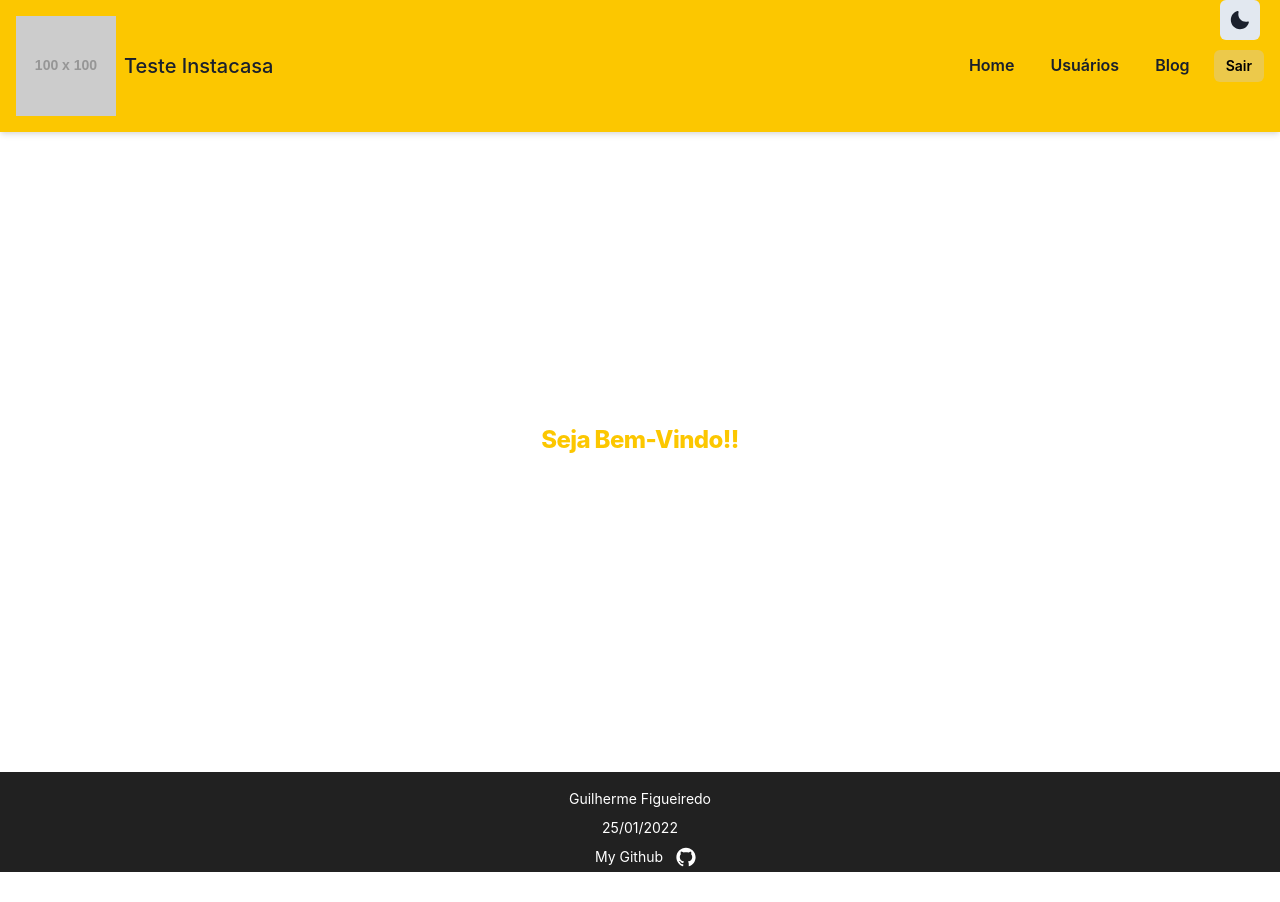
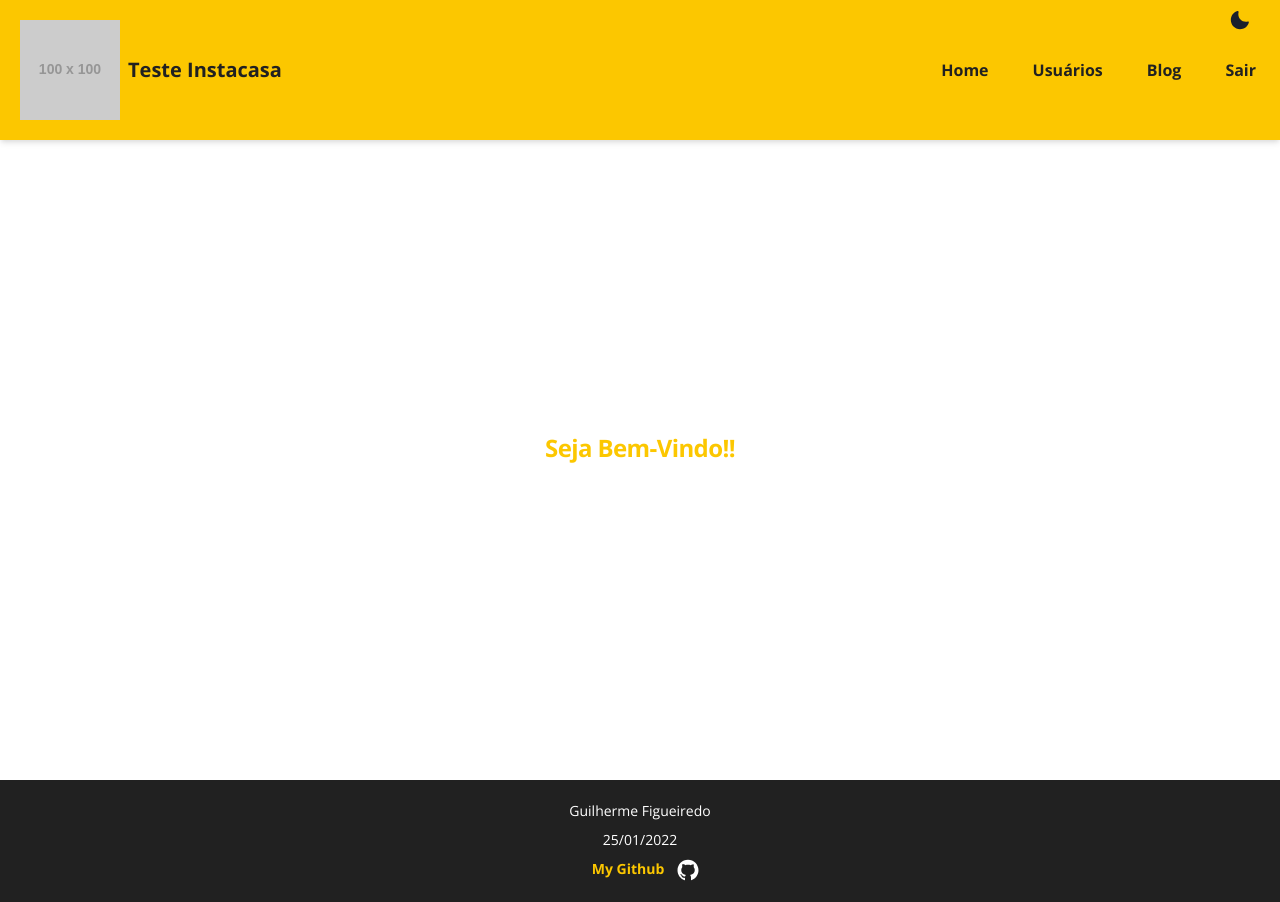
Before and after one commit to guiduck/instacasa-challenge, a Next.js app in the folder web/: page / in a window 1280 px wide. Before the commit the page ends 872 px from the top, so only its background shows below. Built offline with nearby package versions, Linux system fonts and the light colour scheme; no server answers.

Commit message:
Layout changes and added global theme for links

```diff
--- a/web/package.json
+++ b/web/package.json
@@ -13,6 +13,8 @@
     "@chakra-ui/react": "^1.7.4",
     "@emotion/react": "^11.7.1",
     "@emotion/styled": "^11.6.0",
+    "@fontsource/open-sans": "^4.5.3",
+    "@fontsource/raleway": "^4.5.1",
     "@types/axios": "^0.14.0",
     "@types/react-icons": "^3.0.0",
     "axios": "^0.25.0",
--- a/web/pages/_app.tsx
+++ b/web/pages/_app.tsx
@@ -3,15 +3,26 @@ import { AppProps } from 'next/app'
 import { ChakraProvider } from '@chakra-ui/react';
 import Layout from '../src/components/Layout';
 import { UserProvider } from '../src/contexts/UserContext';
+import global from '../src/theme/global';
+import '@fontsource/open-sans/700.css'
+import '@fontsource/open-sans'
+import '@fontsource/raleway/400.css'
+import styled from "@emotion/styled";
+
+const Font = styled.div`
+  font-family: "Open Sans";
+`;
 
 const MyApp: React.FC<AppProps> = ({ Component, pageProps }) => {
   return (
-    <ChakraProvider>
-      <UserProvider>
-        <Layout>
-          <Component {...pageProps} />
-        </Layout>
-      </UserProvider>
+    <ChakraProvider theme={global}>
+      <Font>
+        <UserProvider>
+          <Layout>
+            <Component {...pageProps} />
+          </Layout>
+        </UserProvider>
+      </Font>
     </ChakraProvider>
   );
 }
--- a/web/src/components/Footer/index.tsx
+++ b/web/src/components/Footer/index.tsx
@@ -10,7 +10,7 @@ import LinkCustom from '../LinkCustom';
 
 const Footer: React.FC = () => {
 
-  const bg = useColorModeValue("#212121", "gray.800");
+  const bg = useColorModeValue("#212121", "#212121");
 
   return (
     <>
@@ -18,8 +18,8 @@ const Footer: React.FC = () => {
         bg={bg}
         w="full"
         px={{ base: 2, sm: 4 }}
-        py={4}
-        height='100px'
+        py='20px'
+        height='auto'
       >
         <Flex justifyContent='center'>
           <VStack
@@ -35,9 +35,6 @@ const Footer: React.FC = () => {
               25/01/2022
             </chakra.p>
             <chakra.p fontSize='sm' color='#FFF'>
-              {/* <Link href='https://github.com/guiduck'>
-                <chakra.a target='_blank'>https://github.com/guiduck</chakra.a>
-              </Link> */}
               <LinkCustom url='https://github.com/guiduck' icon={AiFillGithub}>
                 My Github
               </LinkCustom>
--- a/web/src/components/Layout/index.tsx
+++ b/web/src/components/Layout/index.tsx
@@ -15,7 +15,8 @@ const Layout: React.FC = ({ children }) => {
 
       <Flex style={{position: 'absolute', right: 20}}>
         <IconButton
-          bg={useColorModeValue('gray.200', 'gray.700')}
+          bg={useColorModeValue('rgba(0, 0, 0, 0)', 'gray.700')}
+          _hover={{bg: useColorModeValue('#ffe60081', '#dbddff73')}}
           p={2}
           aria-label="theme"
           fontSize="20px"
@@ -26,8 +27,6 @@ const Layout: React.FC = ({ children }) => {
       {children}
 
       <Flex
-        // position='fixed'
-        // bottom='0'
         w='full'
       >
         <Footer />
--- a/web/src/components/LinkCustom/index.tsx
+++ b/web/src/components/LinkCustom/index.tsx
@@ -23,7 +23,7 @@ const LinkCustom: React.FC<Props> = ({ children, url, icon }) => {
           <Box px={3}>
             {children}
           </Box>
-          {React.createElement(icon, {color: 'white', fontSize: 22})}
+          {React.createElement(icon, {color: 'white', fontSize: 24})}
         </Flex>
       </a>
     </Link>
--- a/web/src/components/Menu/index.tsx
+++ b/web/src/components/Menu/index.tsx
@@ -7,6 +7,7 @@ import {
   HStack,
   IconButton,
   Image,
+  Text,
   useColorModeValue,
   useDisclosure,
   VisuallyHidden,
@@ -19,8 +20,8 @@ import Router from 'next/router'
 
 const Menu: React.FC = () => {
 
-  const bg = useColorModeValue("#FCC700", "gray.800");
-  const textColor = useColorModeValue('#212121', 'white')
+  const bg = useColorModeValue("#FCC700", "#212121");
+  const textColor = useColorModeValue('#212121', 'gray.200')
   const mobileNav = useDisclosure();
 
   const handleRedirect = (url: string) => {
@@ -32,22 +33,20 @@ const Menu: React.FC = () => {
       <chakra.header
         bg={bg}
         w="full"
-        px={{ base: 2, sm: 4 }}
-        py={4}
         shadow="md"
       >
-        <Flex alignItems="center" justifyContent="space-between" mx="auto">
+        <Flex alignItems="center" justifyContent="space-between" mx="auto" p='20px'>
           <Flex alignItems='center'>
             <chakra.a
               href="/"
-              title="Choc Home Page"
+              title="Home Page"
               display="flex"
               alignItems="center"
             >
               <Image src='https://via.placeholder.com/100/fff' alt='Logo' />
               <VisuallyHidden>Teste Instacasa</VisuallyHidden>
             </chakra.a>
-            <chakra.h1 fontSize='20px' fontWeight="medium" ml="2">
+            <chakra.h1 fontSize='20px' color={textColor} fontWeight="bold" ml="2">
               Teste Instacasa
             </chakra.h1>
           </Flex>
@@ -55,35 +54,24 @@ const Menu: React.FC = () => {
           <HStack display="flex" alignItems="center" spacing={1}>
             <HStack
               spacing={1}
+              gap={10}
               mr={1}
-              color="brand.500"
               display={{ base: "none", md: "inline-flex" }}
             >
-              <Button
-                variant="ghost"
-                onClick={() => handleRedirect('/')}
-              >
-                Home
-              </Button>
-              <Button
-                variant="ghost"
-                onClick={() => handleRedirect('/users')}
-              >
-                Usuários
-              </Button>
-              <Button variant="ghost">
-                <Link href='https://blog.instacasa.com.br/' >
-                  <a target='_blank'>
-                    Blog
-                  </a>
-                </Link>
-              </Button>
+              <Link href='/' >
+                <chakra.a color={textColor}> Home</chakra.a>
+              </Link>
+              <Link href='/users' >
+                <chakra.a color={textColor}>Usuários </chakra.a>
+              </Link>
+              <Link href='https://blog.instacasa.com.br/' >
+                <a target='_blank' ><Text color={textColor} _hover={{ color:'#FF8A00' }}>Blog</Text></a>
+              </Link>
+              <Link href='https://instacasa.com.br/' >
+                <chakra.a color={textColor}>Sair</chakra.a>
+              </Link>
             </HStack>
-            <Button colorScheme="yellow" size="sm">
-              <Link href='https://instacasa.com.br/'>
-                Sair
-              </Link>
-            </Button>
+
             <Box display={{ base: "inline-flex", md: "none" }}>
               <IconButton
                 display={{ base: "flex", md: "none" }}
@@ -114,31 +102,30 @@ const Menu: React.FC = () => {
                   aria-label="Close menu"
                   onClick={mobileNav.onClose}
                 />
-
                 <Button
                   w="full"
-                  variant="ghost"
-                  onClick={() => handleRedirect('/')}
+                  // onClick={() => handleRedirect('/')}
                 >
-                  Home
+                  <Link href='/' >
+                    <chakra.a color={textColor}> Home</chakra.a>
+                  </Link>
                 </Button>
                 <Button
                   w="full"
-                  variant="ghost"
-                  onClick={() => handleRedirect('/users')}
+                  // onClick={() => handleRedirect('/users')}
                 >
-                  Usuários
-                </Button>
-                <Button w="full" variant="ghost">
-                  <Link href='https://blog.instacasa.com.br/' >
-                    <a target='_blank'>
-                      Blog
-                    </a>
+                  <Link href='/users' >
+                    <chakra.a color={textColor}>Usuários </chakra.a>
                   </Link>
                 </Button>
-                <Button w="full" variant="ghost">
-                  <Link href='https://instacasa.com.br/'>
-                    Sair
+                <Button w="full" >
+                  <Link href='https://blog.instacasa.com.br/' >
+                    <a target='_blank' ><Text color={textColor} _hover={{ color:'#FF8A00' }}>Blog</Text></a>
+                  </Link>
+                </Button>
+                <Button w="full">
+                  <Link href='https://instacasa.com.br/' >
+                    <chakra.a color={textColor}>Sair</chakra.a>
                   </Link>
                 </Button>
               </VStack>
--- a/web/src/contexts/UserContext.tsx
+++ b/web/src/contexts/UserContext.tsx
@@ -11,6 +11,7 @@ type User = {
 
 type UserContextType = {
   users: User[],
+  loading: boolean
 }
 
 export const UserContext = createContext({} as UserContextType)
@@ -35,9 +36,8 @@ export const UserProvider = ({ children }) => {
 
   }, [response]);
 
-
   return (
-    <UserContext.Provider value={{ users }}>
+    <UserContext.Provider value={{ users, loading }}>
       {children}
     </UserContext.Provider>
   )
--- /dev/null
+++ b/web/src/theme/global.ts
@@ -0,0 +1,47 @@
+import { extendTheme } from '@chakra-ui/react'
+
+const global = extendTheme({
+  styles: {
+    global: {
+      a: {
+        color: '#FCC700',
+        _hover: {
+          textDecoration: 'none',
+          color: '#FF8A00'
+        },
+        cursor: 'pointer',
+        fontWeight: 'semibold',
+      },
+    },
+  },
+
+  components: {
+    Link: {
+      baseStyle: {
+        fontWeight: 'semibold',
+        fontColor: '#FCC700',
+        _hover: {
+          fontColor: '#FF8A00'
+        }
+      },
+      sizes: {
+        md: {
+          h: '20px',
+          fontSize: 'lg',
+          px: '16px',
+        },
+      }
+    },
+
+    Input: {
+      baseStyle: {
+        borderRadius: '4px',
+        margin: '10px',
+        padding: '10px'
+      },
+    },
+
+  },
+})
+
+export default global
```
Also changed, not shown: web/pages/users/[id].tsx (+19 -8 lines), web/src/components/UserTable/index.tsx (+8 -9 lines), 1 other file (tests, documents, lock files or other folders).
